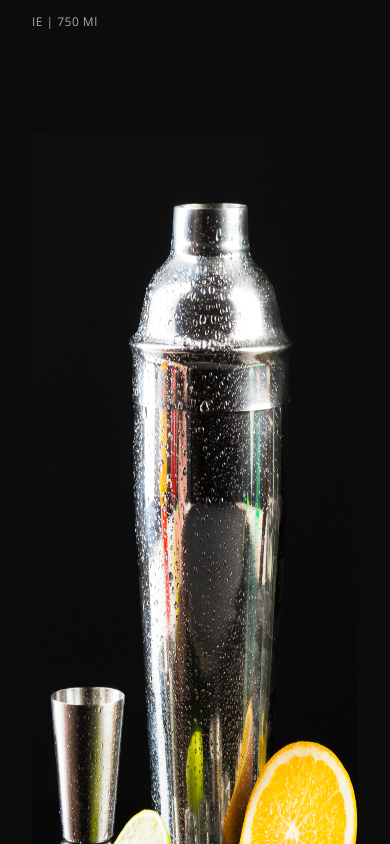
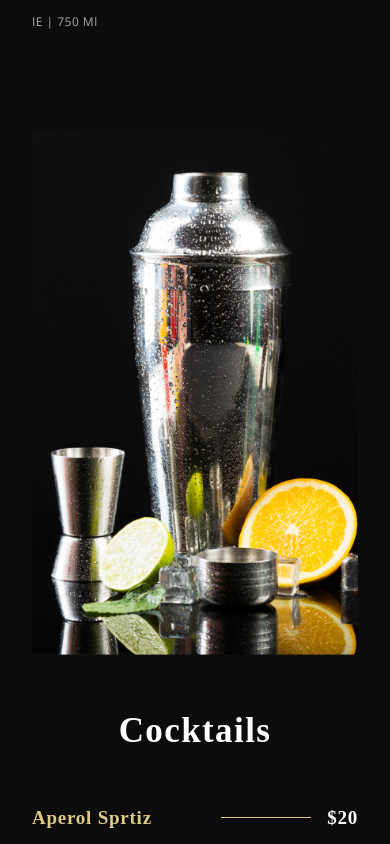
Before and after one commit to HuniaNad/restaurant-frontend-ui, a React (Create React App) app: page / in a window 390 px wide. Shown: the part 3740-4584 px from the top of the page. Built offline with nearby package versions, Linux system fonts and the light colour scheme; a web font is replaced by a local one.

Commit message:
fix: SpecialMenu's responsiveness and layout

```diff
--- a/src/container/Menu/SpecialMenu.css
+++ b/src/container/Menu/SpecialMenu.css
@@ -13,7 +13,7 @@
     margin: 2rem 0;
     display: flex;
     justify-content: center;
-    align-items: flex-start;
+    align-items: center;
     flex-direction: row;
 }
 
@@ -40,6 +40,7 @@
 .app__specialMenu-menu_img img {
     width: 100%;
     height: auto;
+    object-fit: contain;
 }
 
 .app__specialMenu-menu_items {
@@ -83,6 +84,10 @@
         width: 100%;
     }
 
+    .app__specialMenu-menu_img img {
+        height: auto;
+    }
+
     .app__specialMenu-menu_heading {
         font-size: 35px;
         line-height: 48.5px;
```
